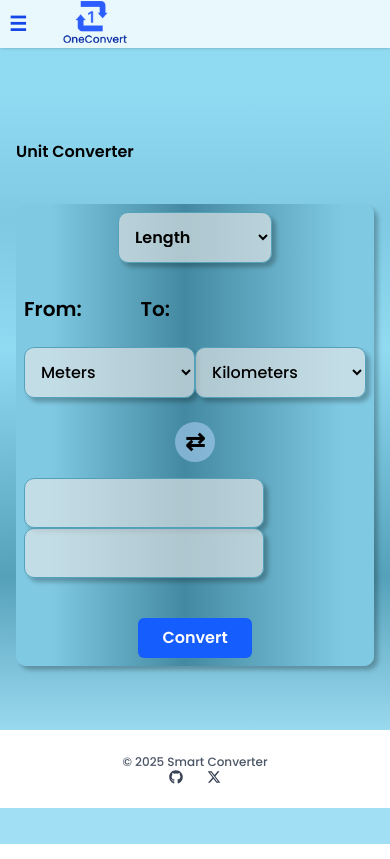
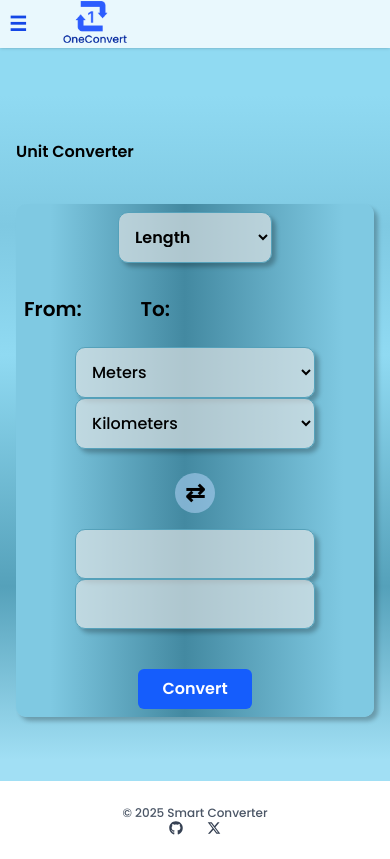
Before and after one commit to Aola-j/OneConvert-App, a React (Vite) app: page /unit in a window 390 px wide. Built offline with nearby package versions, Linux system fonts and the light colour scheme.

Commit message:
Minor touches/styling

```diff
--- a/src/components/AmountInput.jsx
+++ b/src/components/AmountInput.jsx
@@ -22,7 +22,7 @@ function AmountInput ({ fromAmount, toAmount, setFromAmount, setToAmount, fromCu
   };
 
     return (
-      <div className="flex justify-between flex-wrap mb-6">
+      <div className="flex md:justify-between justify-center flex-wrap mb-6">
         {/* From amount */}
 
         <div className="relative">
--- a/src/components/ConverterCard.jsx
+++ b/src/components/ConverterCard.jsx
@@ -95,7 +95,7 @@ useEffect(() => {
       </div>
 
 
-      <div className="flex justify-between flex-wrap mb-6">
+      <div className="flex md:justify-between justify-center flex-wrap mb-6">
         <CurrencySelector selectedCurrency={fromCurrency}
         onChange={setFromCurrency}
         />
@@ -133,6 +133,7 @@ useEffect(() => {
         fromCurrency={fromCurrency}
         toCurrency={toCurrency}
         showSymbols={true}
+        disabled
         />
       <ConvertButton  onClick={handleConvert} loading={loading}/>
 
--- a/src/components/UnitConverterCard.jsx
+++ b/src/components/UnitConverterCard.jsx
@@ -137,7 +137,7 @@ function UnitConverterCard() {
         </div>
 
         {/* Unit selectors */}
-        <div className="flex justify-between mb-6">
+        <div className="flex md:justify-between justify-center flex-wrap mb-6">
           <UnitSelector
             selectedUnit={fromUnit}
             onChange={setFromUnit}
@@ -177,6 +177,7 @@ function UnitConverterCard() {
           setFromAmount={setFromAmount}
           setToAmount={setToAmount}
           showSymbols={false}
+          disabled
         />
 
         {/* Convert button */}
```
